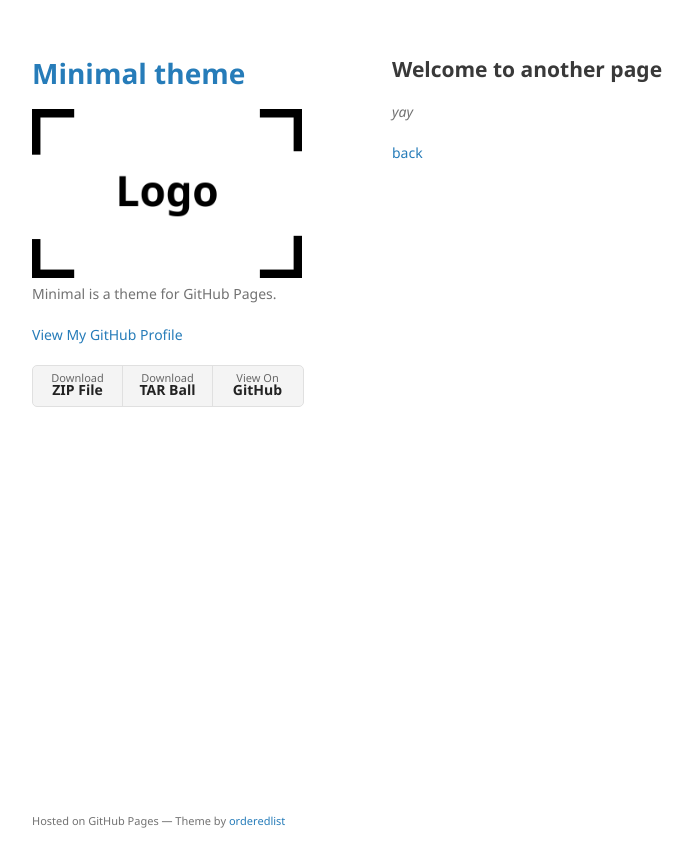
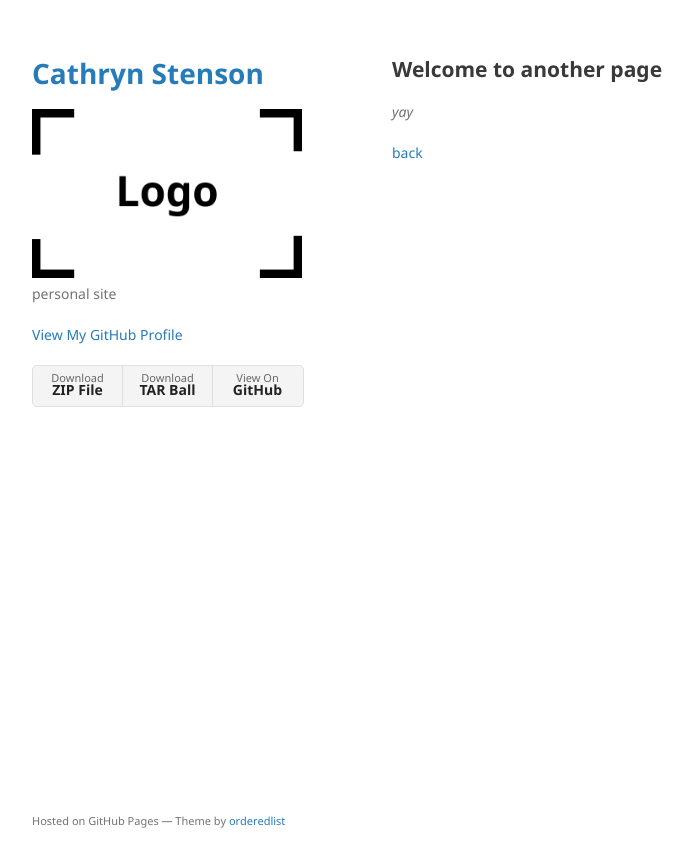
Before and after one commit to cathrynstenson/cathrynstenson.github.io, a Jekyll site: the page built from another-page.md, in a window 1280 px wide. Shown: the top 867 px of the page, without its empty margins (178-871 px from the left). Built offline with Jekyll 4.4.1, drawn with Linux system fonts in a browser that asks for light colours; our own code applies the rules of GitHub Pages for plain Markdown files.

Commit message:
Update readme and config

```diff
--- a/_config.yml
+++ b/_config.yml
@@ -1,6 +1,6 @@
-title: Minimal theme
+title: Cathryn Stenson
 logo: /assets/img/logo.png
-description: Minimal is a theme for GitHub Pages.
+description: personal site
 show_downloads: true
 google_analytics:
 theme: jekyll-theme-minimal
```
Also changed, not shown: README.md.
